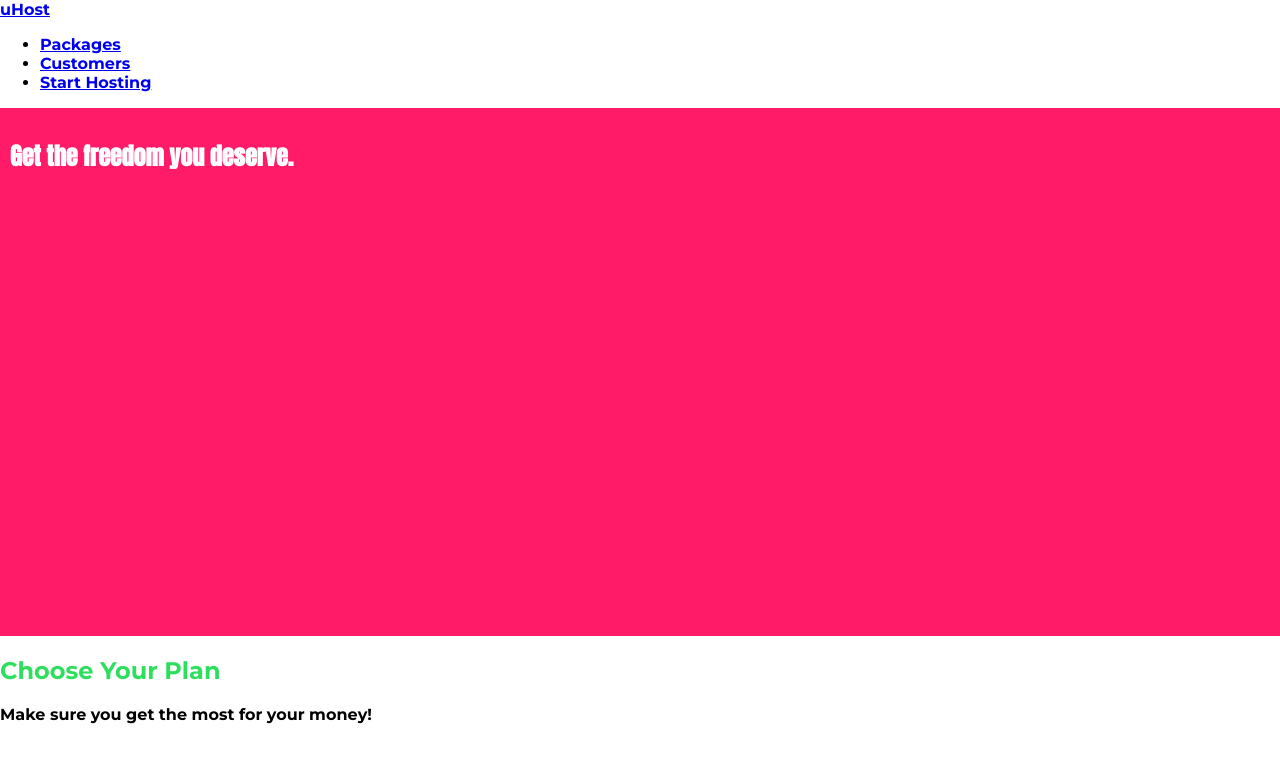
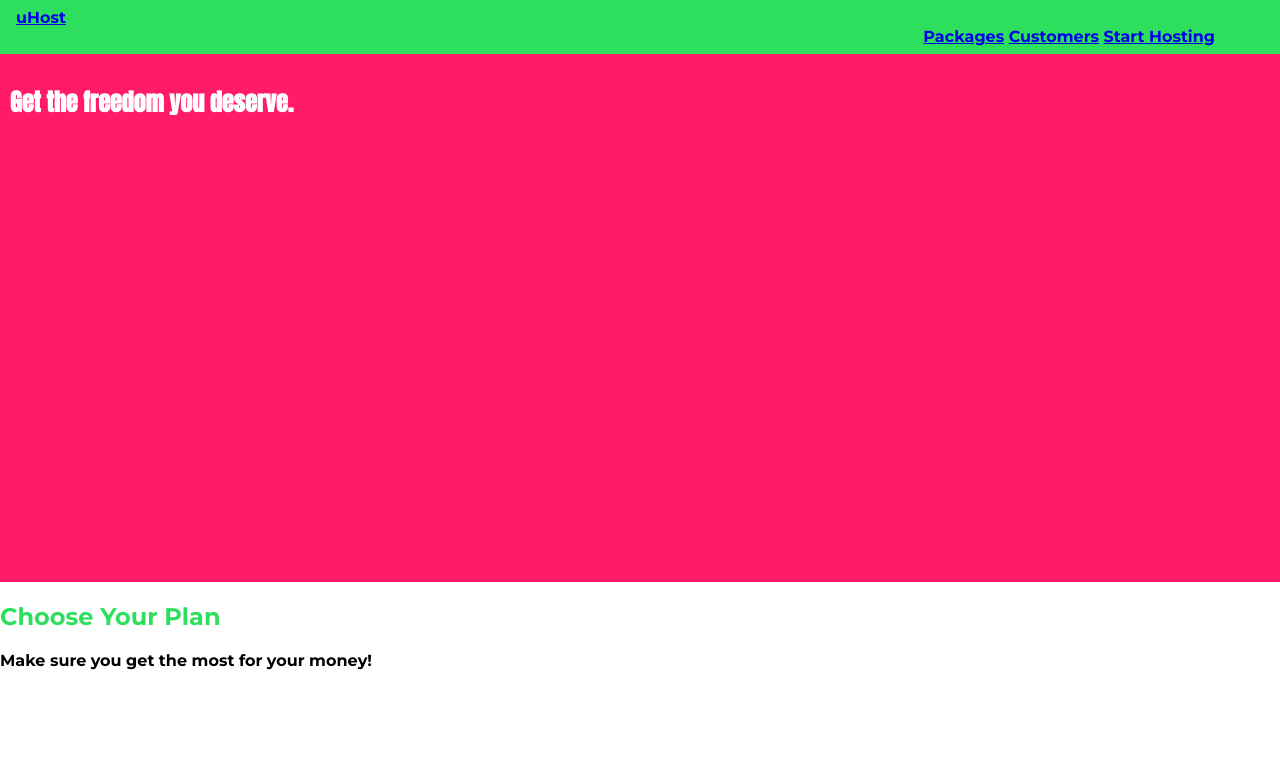
Before and after one commit to sdelane2/css-playground, a plain HTML site: page index.html in a window 1280 px wide. Drawn offline with Linux system fonts and the light colour scheme.

Commit message:
inline block behavior

```diff
--- a/index.html
+++ b/index.html
@@ -13,21 +13,21 @@
 </head>
 
 <body>
-    <header>
+    <header class="main-header">
         <div>
             <a href="index.html">
                 uHost
             </a>
         </div>
-        <nav>
-            <ul>
-                <li>
+        <nav class="main-nav">
+            <ul class="main-nav__items">
+                <li class="main-nav__item">
                     <a href="packages/index.html">Packages</a>
                 </li>
-                <li>
+                <li class="main-nav__item">
                     <a href="customers/index.html">Customers</a>
                 </li>
-                <li>
+                <li class="main-nav__item">
                     <a href="start-hosting/index.html">Start Hosting</a>
                 </li>
             </ul>
--- a/styles.css
+++ b/styles.css
@@ -22,3 +22,27 @@ body {
     color: white;
     font-family: 'Anton', sans-serif;
 }
+
+.main-header {
+    background: #2ddf5c;
+    width: 100%;
+    padding: 8px 16px;
+}
+
+.main-header > div {
+    display: inline-block;
+}
+
+.main-nav {
+    display: inline-block;
+    text-align: right;
+    width: calc(100% - 49px);
+}
+
+.main-nav__items {
+    margin: 0;
+    padding: 0;
+}
+.main-nav__item {
+    display: inline-block;
+}
```
